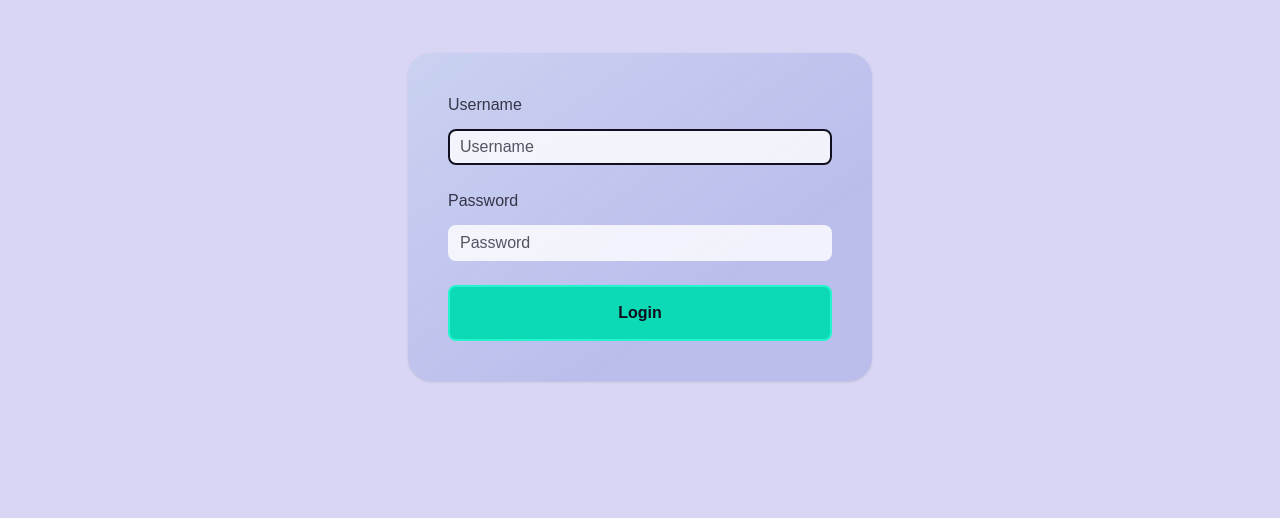
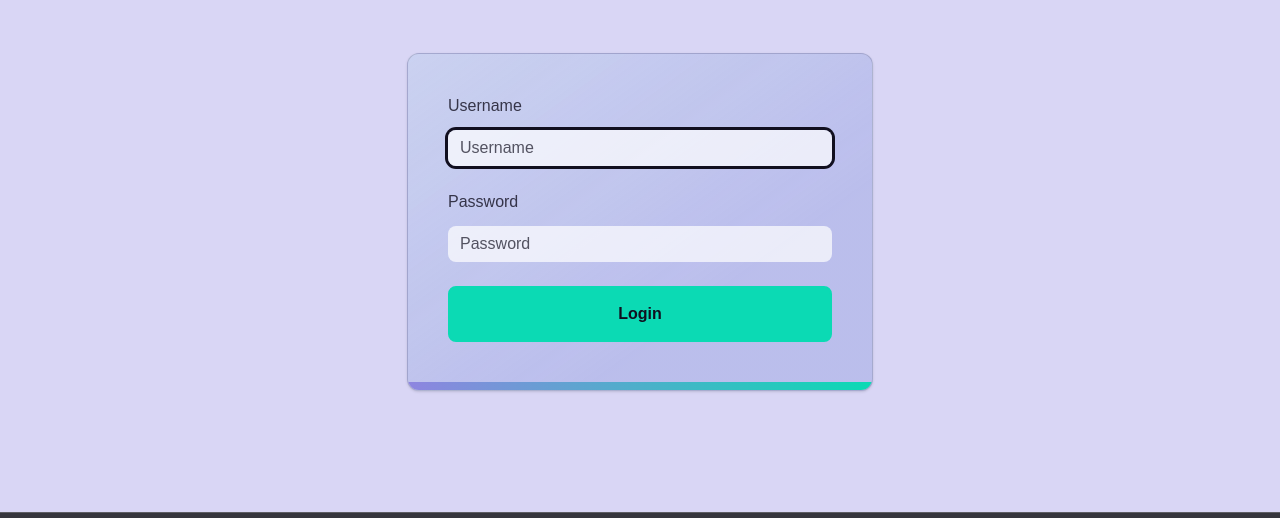
Before and after one commit to dhemeira/dhemeira.hu, a Gatsby site: page /login in a window 1280 px wide. Shown: the part 223-741 px from the top of the page. Built offline with nearby package versions, Linux system fonts and the light colour scheme; Gatsby itself is replaced by a stand-in of ours; what @dhemeira/tailwind-bootstrap-grid would draw is missing.

Commit message:
Change style and base layout

```diff
--- a/src/components/Card.tsx
+++ b/src/components/Card.tsx
@@ -14,10 +14,16 @@ export const Card = ({ children, className }: CardProps) => {
         'from-30% bg-gradient-to-tl',
         'from-light-secondary/30 dark:from-dark-secondary/5',
         'to-light-secondary/5 dark:to-dark-secondary/30',
-        'rounded-3xl shadow tabular-nums',
-        'text-light-text/80 dark:text-dark-text/80',
+        'rounded-xl shadow border border-light-text/15 dark:border-dark-text/15',
+        'text-light-text/80 dark:text-dark-text/80 tabular-nums',
+        'overflow-hidden relative',
         className
       )}>
+      <span
+        className={clsx(
+          'absolute inset-x-0 bottom-0 h-2',
+          'bg-gradient-to-r to-light-primary from-light-secondary dark:to-dark-primary dark:from-dark-secondary'
+        )}></span>
       {children}
     </div>
   );
--- a/src/components/Footer.tsx
+++ b/src/components/Footer.tsx
@@ -2,7 +2,7 @@ import { BsGithub } from 'react-icons/bs';
 import React from 'react';
 export const Footer = () => {
   return (
-    <footer className="bg-black w-full px-[5%] md:px-[10%] py-2 flex justify-between items-end text-dark-text border-t-white/20 border-t">
+    <footer className="bg-black/75 w-full px-[5%] md:px-[10%] py-2 flex justify-between items-end text-dark-text border-t-white/20 border-t">
       <span className="flex flex-col">
         <a href="https://dhemeira.hu">www.dhemeira.hu</a>
         <span>© 2023-{new Date().getFullYear()} | Péter Lakics</span>
--- a/src/components/InputField.tsx
+++ b/src/components/InputField.tsx
@@ -35,8 +35,8 @@ export const InputField = ({
         required={required}
         autoFocus={autoFocus}
         className={clsx(
-          'mt-3 block w-full rounded-lg border-none bg-white/80 py-1.5 px-3 placeholder:text-light-text/70 text-light-text',
-          'focus:outline-none focus:outline-2 focus:-outline-offset-2 focus:outline-light-text dark:focus:outline-dark-text',
+          'mt-3 block w-full rounded-lg border-none bg-white/70 py-1.5 px-3 placeholder:text-light-text/70 text-light-text',
+          'focus:outline-none focus:ring focus:ring-light-text dark:focus:ring-dark-text',
           className
         )}
       />
--- a/src/components/SkipToMain.tsx
+++ b/src/components/SkipToMain.tsx
@@ -10,7 +10,7 @@ export const SkipToMain = () => {
         'bg-light-secondary/30 text-light-text text-center dark:bg-dark-secondary/30 dark:text-dark-text',
         'opacity-0 -translate-x-72 transition-all',
         'focus:opacity-100 focus:translate-x-0',
-        'focus:outline focus:outline-light-text dark:focus:outline-dark-text focus:outline-2 focus:outline-offset-0'
+        'focus:outline-none focus:ring dark:focus:ring-dark-accent focus:ring-light-accent'
       )}>
       Ugrás az oldal
       <br />
--- a/src/components/StyledButton.tsx
+++ b/src/components/StyledButton.tsx
@@ -11,19 +11,20 @@ export const StyledButton = ({
 }: ButtonOrLinkProps) => {
   const classList = [
     'text-base/9 font-semibold',
-    'inline-block rounded-lg px-8 py-2',
-    'group relative overflow-hidden',
+    'inline-block rounded-lg px-8 py-2 border-2',
+    'hover:bg-transparent transition hover:scale-105 hover:shadow-lg',
   ].join(' ');
 
   const classPrimary = [
     'bg-light-primary dark:bg-dark-primary',
     'text-light-text',
-    'border-dark-primary dark:border-light-primary border-2',
+    'dark:hover:text-dark-text border-light-primary dark:border-dark-primary ',
   ].join(' ');
 
   const classSecondary = [
     'bg-light-secondary dark:bg-dark-secondary',
     'text-light-text dark:text-dark-text',
+    'border-light-secondary dark:border-dark-secondary',
   ].join(' ');
 
   return (
@@ -34,7 +35,6 @@ export const StyledButton = ({
         ' '
       )}>
       {children}
-      <div className="group-hover:bg-light-text/10 absolute inset-0 pointer-events-none" />
     </Button>
   );
 };
--- a/src/components/layout.tsx
+++ b/src/components/layout.tsx
@@ -21,21 +21,16 @@ const Layout = ({ children }: LayoutProps) => {
   `);
 
   return (
-    <>
+    <div className="min-h-screen flex flex-col bg-light-background dark:bg-dark-background bg-top-gradient">
       <SkipToMain />
       <Header siteTitle={data.site.siteMetadata?.title || `Title`} />
       <main
         id="main"
-        className={clsx(
-          'bg-light-background bg-top-gradient dark:bg-dark-background',
-          'min-h-screen',
-          'text-light-text dark:text-dark-text',
-          'pt-24 md:pt-32 pb-12'
-        )}>
+        className={clsx('text-light-text dark:text-dark-text', 'pt-24 md:pt-32 pb-12 flex-1')}>
         {children}
       </main>
       <Footer />
-    </>
+    </div>
   );
 };
 
--- a/src/pages/admin.tsx
+++ b/src/pages/admin.tsx
@@ -97,7 +97,7 @@ const Admin = () => {
         className={clsx('container gap-8 md:gap-16', 'flex flex-col justify-center items-center')}>
         <h1 className="text-4xl sm:text-5xl font-bold tracking-tighter">Admin Panel</h1>
 
-        <Card className="p-8 sm:p-10">
+        <Card className="p-8 pb-10 sm:p-10 sm:pb-12">
           <Fieldset className="w-screen max-w-[min(24rem,calc(100vw-6rem))] space-y-2 rounded-xl flex flex-col">
             <form
               className="flex flex-col space-y-6"
--- a/src/pages/index.tsx
+++ b/src/pages/index.tsx
@@ -42,7 +42,9 @@ const IndexPage = () => (
         </div>
       </div>
       <div className="row">
-        <div className="col"></div>
+        <div className="col">
+          <h2 className="text-2xl mb-4 text-center">Languages and Tools</h2>
+        </div>
       </div>
     </div>
     <div className="overflow-x-hidden flex flex-row blur-edges">
--- a/src/pages/login.tsx
+++ b/src/pages/login.tsx
@@ -18,7 +18,7 @@ const Login = () => {
         className={clsx('container gap-8 md:gap-16', 'flex flex-col justify-center items-center')}>
         <h1 className="text-4xl sm:text-5xl font-bold tracking-tighter">Login</h1>
 
-        <Card className="p-8 sm:p-10">
+        <Card className="p-8 pb-10 sm:p-10 sm:pb-12">
           <form
             method="post"
             action="/api/login">
--- a/src/pages/uni.tsx
+++ b/src/pages/uni.tsx
@@ -55,7 +55,7 @@ const Uni = () => {
         className={clsx('container gap-8 md:gap-16', 'flex flex-col justify-center items-center')}>
         <h1 className="text-4xl sm:text-5xl font-bold tracking-tighter">University</h1>
         <div className="flex">
-          <Card className="text-center flex flex-col justify-between items-center gap-2 px-10 md:px-14 py-4">
+          <Card className="text-center flex flex-col justify-between items-center gap-2 px-10 md:px-14 pt-4 pb-6">
             <>
               <p className="text-sm">{formattedDate}</p>
               <div className="flex flex-col justify-center items-center pb-4 text-light-text dark:text-dark-text">
```
